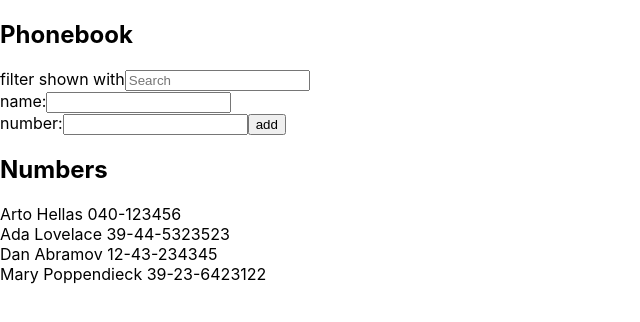
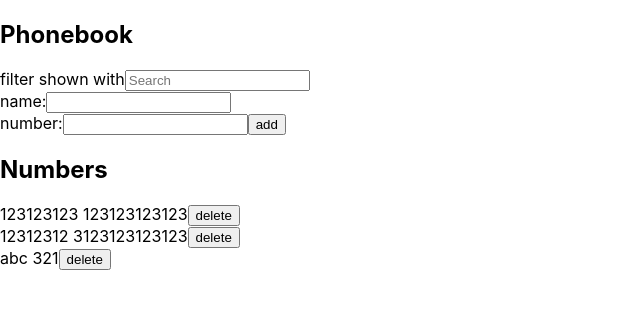
Before and after one commit to JanettaH/FullStackOpen2019, a React (Create React App) app in the folder osa2/puhelinluettelo/: page / in a window 1280 px wide. Shown: the top 322 px of the page, without its empty margins (0-640 px from the left). Built offline with nearby package versions, Linux system fonts and the light colour scheme; data requests are answered from the project's data file.

Commit message:
Puhelinluettelo steps 7-10

```diff
--- a/osa2/puhelinluettelo/db.json
+++ b/osa2/puhelinluettelo/db.json
@@ -1,24 +1,19 @@
 {
-    "persons":[
+  "persons": [
     {
-        "name": "Arto Hellas",
-        "number": "040-123456",
+      "name": "123123123",
+      "number": "123123123123",
       "id": 1
     },
     {
-        "name": "Ada Lovelace",
-        "number": "39-44-5323523",
+      "name": "12312312",
+      "number": "3123123123123",
       "id": 2
     },
     {
-        "name": "Dan Abramov",
-        "number": "12-43-234345",
+      "name": "abc",
+      "number": "321",
       "id": 3
-      },
-      {
-        "name": "Mary Poppendieck",
-        "number": "39-23-6423122",
-        "id": 4
     }
   ]
 }
--- a/osa2/puhelinluettelo/src/App.js
+++ b/osa2/puhelinluettelo/src/App.js
@@ -1,39 +1,52 @@
 import React, { useState, useEffect } from 'react'
 import Filter from './components/filter'
 import Contacts from './components/contacts';
-import axios from 'axios'
+import contactService from './services/contactService'
 
 const App = () => {
-  const [ persons, setPersons] = useState([
-  ])
+  const [ persons, setPersons] = useState([])
   const [ newName, setNewName ] = useState('')
   const [ newNumber, setNewNumber ] = useState('')
   const [ newFilter, setNewFilter ] = useState('')
 
   useEffect(() => {
-    console.log('effect')
-    axios
-      .get('http://localhost:3001/persons')
-      .then(response => {
-        console.log('promise fulfilled')
-        setPersons(response.data)
-      })
-  }, [])
-  console.log('render', persons.length, 'contacts')
+    contactService.getAll().then(contact => {
+      setPersons(contact)
+      console.log(contact)
+    });
+  }, []);
 
+  const deleteContact = (id) => {
+    let person = persons.find(person => person.id === id)
+    let deleteContact = window.confirm("Delete" + person.name + "?")
+    if(deleteContact === true){
+    contactService.deleteContact(id).then(returned => {
+      setPersons(persons.filter(contact => contact.id !== id))
+    })
+  }
+  }
 
   const addContact = (event) => {
     event.preventDefault()
-    const contactObject = {
+    let person = persons.find(person => person.name === newName)
+    if(person !== undefined) {
+      let updateContact = window.confirm(`${newName} is already added to phonebook, replace the old number with a new one?`)
+
+      if(updateContact === true) {
+        const changedContact = { ...person, number: newNumber}
+        contactService.update(person.id, changedContact).then(returned => {
+          setPersons(persons.map(person => person.id !== returned.id ? person : returned))
+        })
+      setNewName('')
+      setNewNumber('')
+      return
+    }
+  }
+  const contactObject = {
       name: newName,
       number: newNumber
     }
-    var found = persons.find(person => person.name === newName)
-    if(found) {
-      alert(`${newName} is already added to phonebook`)
-      setNewName('')
-      return
-    }
+    contactService.create(contactObject).then(returned => {setPersons(persons.concat(returned))});
     setPersons(persons.concat(contactObject))
     setNewName('')
     setNewNumber('')
@@ -75,7 +88,7 @@ const App = () => {
       </form>
       <h2>Numbers</h2>
       <div>
-          <Contacts persons={persons} filter={newFilter}/>
+          <Contacts persons={persons} filter={newFilter} deleteContact={deleteContact}/>
         </div>
     </div>
   )
--- a/osa2/puhelinluettelo/src/components/contact.jsx
+++ b/osa2/puhelinluettelo/src/components/contact.jsx
@@ -1,8 +1,10 @@
 import React from 'react';
 
-const Contact = ({contactObject}) => {
+const Contact = ({contactObject, deleteContact}) => {
+
     return (  <div>
         {contactObject.name} {contactObject.number}
+        <button onClick={() => deleteContact(contactObject.id)}>delete</button>
     </div>);
 }
 
--- a/osa2/puhelinluettelo/src/components/contacts.jsx
+++ b/osa2/puhelinluettelo/src/components/contacts.jsx
@@ -1,9 +1,9 @@
 import React from 'react';
 import Contact from './contact';
 
-const Contacts = ({persons, filter}) => {
+const Contacts = ({persons, filter, deleteContact}) => {
     var filtered = persons.filter(person => person.name.toLowerCase().startsWith(filter.toLowerCase()))
-    return filtered.map(person => <Contact contactObject={person} key={person.name}/>)
+    return filtered.map(person => <Contact contactObject={person} key={person.name} deleteContact={deleteContact}/>)
 }
 
 export default Contacts;
--- /dev/null
+++ b/osa2/puhelinluettelo/src/services/contactService.js
@@ -0,0 +1,24 @@
+import axios from 'axios'
+const baseUrl = 'http://localhost:3001/persons'
+
+const getAll = () => {
+  const request = axios.get(baseUrl)
+  return request.then(response => response.data)
+}
+
+const create = newObject => {
+  const request = axios.post(baseUrl, newObject)
+  return request.then(response => response.data)
+}
+
+const update = (id, newObject) => {
+  const request = axios.put(`${baseUrl}/${id}`, newObject)
+  return request.then(response => response.data)
+}
+
+const deleteContact = (id) => {
+    const request = axios.delete(`${baseUrl}/${id}`)
+    return request.then(response => response.data)
+  }
+
+export default { getAll, create, update, deleteContact }
```
Lines whose indentation alone changed are shown as unchanged.
